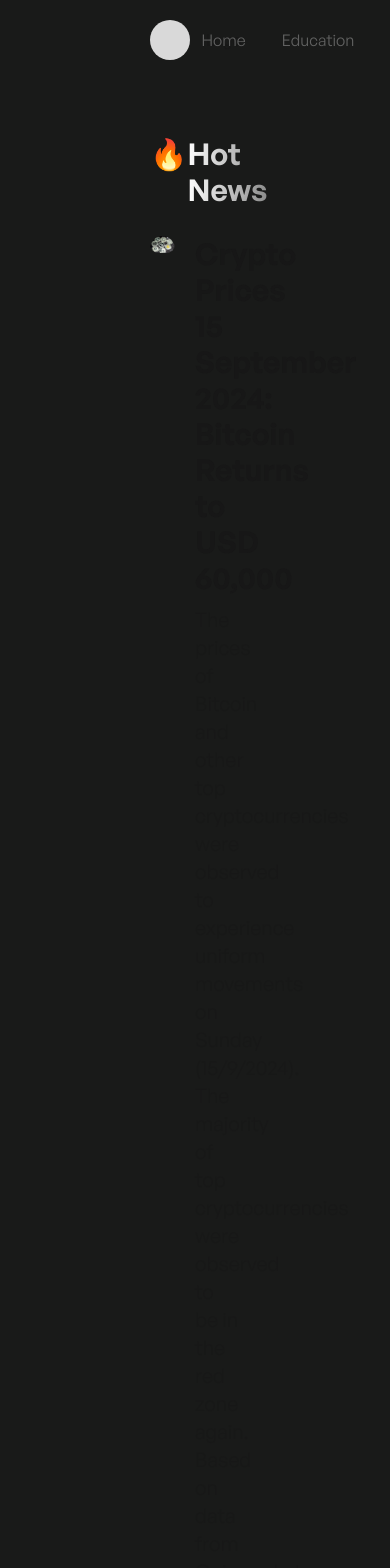
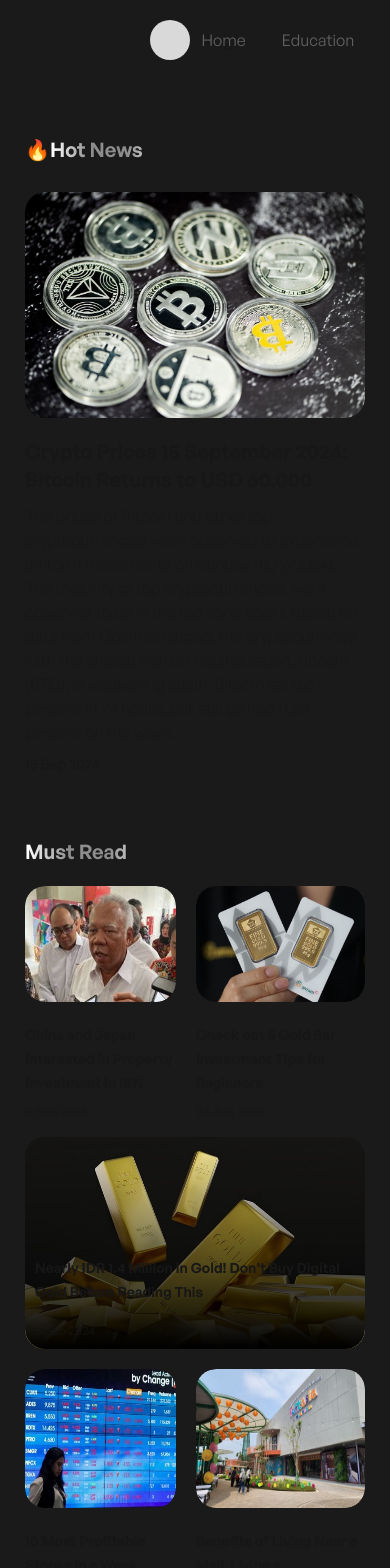
Before and after one commit to MicRoCats7/insight-vest, a Next.js app: page /news in a window 390 px wide. Shown: the top 1568 px of the page. Built offline with nearby package versions, Linux system fonts and the light colour scheme.

Commit message:
add responsive

```diff
--- a/app/(root)/news/page.jsx
+++ b/app/(root)/news/page.jsx
@@ -4,13 +4,13 @@ import Image from "next/image";
 import { useEffect } from "react";
 import { getHotNews, getMustReadNews, getLatestNews } from "@/constants/news";
 import Link from "next/link";
+import { motion } from "framer-motion"
 
 export default function News() {
     let newsMustRead = getMustReadNews;
 
     useEffect(() => {
         document.body.style.backgroundColor = "#191A19"
-
         return () => {
             document.body.style.backgroundColor = '';
             document.body.style.color = '';
@@ -18,49 +18,86 @@ export default function News() {
     }, [])
 
     return (
-        <section className="wrapper mt-14">
-            <div className="flex">
-                <span className="text-3xl">&#128293;</span>
-                <h1 className="special-text font-general-sans-semibold text-3xl mb-7">Hot News</h1>
-            </div>
+        <section className="px-[25px] md:px-[75px] lg:px-[150px] mt-14">
+            <motion.div
+                className="flex"
+            >
+                <motion.span
+                    className="text-xl md:text-2xl lg:text-3xl"
+                    initial={{
+                        x: -100,
+                        opacity: 0
+                    }}
+                    animate={{
+                        x: 0,
+                        opacity: 100
+                    }}
+                >
+                    &#128293;
+                </motion.span>
+                <motion.h1
+                    className="special-text font-general-sans-semibold text-xl md:text-2xl lg:text-3xl mb-7"
+                    initial={{
+                        x: -100,
+                        opacity: 0
+                    }}
+                    animate={{
+                        x: 0,
+                        opacity: 100
+                    }}
+                    transition={{
+                        delay: 0.3
+                    }}
+                >
+                    Hot News
+                </motion.h1>
+            </motion.div>
 
-            <div className="flex justify-between gap-5">
-                <div className="w-1/2 overflow-hidden relative rounded-[20px]">
+            <div className="flex justify-between gap-5 flex-col lg:flex-row">
+                <div className="w-full lg:w-1/2 overflow-hidden relative rounded-[20px]">
                     <Link href={`news/${getHotNews.id}`}>
                         <Image
-                            className="cool-hover-img object-contain rounded-[20px]"
+                            className="cool-hover-img object-contain rounded-[20px] w-full h-auto"
+                            sizes="100vw"
                             src={getHotNews.thumbnail}
                             alt={getHotNews.title}
                         />
                     </Link>
                 </div>
-                <div className="w-1/2 h-full flex flex-col">
+                <div className="w-full lg:w-1/2 h-full flex flex-col">
                     <p className="mb-2.5">
-                        <Link className="cool-hover font-general-sans-semibold text-3xl" href={`news/${getHotNews.id}`}>
+                        <Link className="cool-hover font-general-sans-semibold text-xl md:text-2xl lg:text-3xl" href={`news/${getHotNews.id}`}>
                             {getHotNews.title}
                         </Link>
                     </p>
-                    <p className="text-xl mb-2.5 opacity-60">{getHotNews.first_paragraph}</p>
-                    <p className="font-general-sans-medium text-lg text-start">{getHotNews.date}</p>
+                    <p className="text-base md:text-lg lg:text-xl mb-2.5 opacity-60">{getHotNews.first_paragraph}</p>
+                    <p className="font-general-sans-medium text-sm md:text-base lg:text-lg text-start">{getHotNews.date}</p>
                 </div>
             </div>
 
             <div className="mt-16">
-                <h1 className="special-text font-general-sans-semibold text-3xl mb-5">Must Read</h1>
-                <div className="grid grid-cols-4 grid-rows-2 gap-2.5">
+                <h1 className="text-xl md:text-2xl lg:text-3xl special-text font-general-sans-semibold mb-5">Must Read</h1>
+                <div className="grid lg:grid-cols-2 xl:grid-cols-4 xl:grid-rows-2 gap-5">
                     {newsMustRead.map((news, index) => {
                         if (index != 2) {
                             return (
-                                <div key={news.id} className={`relative col-span-1`}>
+                                <div key={news.id} className={`col-span-1`}>
                                     <Link href={`news/${news.id}`}>
+                                        <div className="w-full h-1/2 md:h-2/3 xl:w-full xl:h-[180px] mb-5 rounded-[20px] relative overflow-hidden">
                                             <Image
-                                            className={`mb-5 w-[270px] h-[180px] rounded-[20px]`}
+                                                className={`cool-hover-img w-full h-full xl:h-[180px] rounded-[20px]`}
+                                                sizes="100vw"
                                                 src={news.thumbnail}
                                                 alt={news.title}
                                             />
-                                        <p className="mb-5 text-[22px] leading-6 font-general-sans-semibold">{news.title}</p>
+                                        </div>
+                                        <p className="mb-2.5 lg:mb-5">
+                                            <span className="cool-hover text-sm md:text-base lg:text-[22px] leading-3 lg:leading-6 font-general-sans-semibold">
+                                                {news.title}
+                                            </span>
+                                        </p>
                                     </Link>
-                                    <p className="font-general-sans-medium text-base opacity-60">{news.date}</p>
+                                    <p className="font-general-sans-medium text-xs md:text-sm lg:text-base opacity-60">{news.date}</p>
                                 </div>
                             )
                         } else {
@@ -73,9 +110,13 @@ export default function News() {
                                             src={news.thumbnail}
                                             alt={news.title}
                                         />
-                                        <div className="absolute bottom-0 p-5">
-                                            <p className="mb-5 text-[22px] font-general-sans-semibold">{news.title}</p>
-                                            <p className="font-general-sans-medium text-base opacity-60">{news.date}</p>
+                                        <div className="absolute bottom-0 p-2.5 md:p-5">
+                                            <p className="mb-5">
+                                                <span className="cool-hover text-sm md:text-base lg:text-[22px] font-general-sans-semibold">
+                                                    {news.title}
+                                                </span>
+                                            </p>
+                                            <p className="font-general-sans-medium text-xs md:text-sm lg:text-base opacity-60">{news.date}</p>
                                         </div>
                                     </Link>
                                 </div>
@@ -86,21 +127,31 @@ export default function News() {
             </div>
 
             <div className="mt-16 mb-52">
-                <h1 className="special-text font-general-sans-semibold text-3xl mb-5">Latest News</h1>
+                <h1 className="special-text-xs font-general-sans-semibold text-xl md:text-2xl lg:text-3xl mb-5">Latest News</h1>
                 <div className="flex flex-col gap-5">
-                    {getLatestNews.map((item) => (
-                        <div className="flex border-b-[1px] border-slate-600 pb-5">
-                            <div className="w-1/3">
+                    {getLatestNews.map((item, index) => (
+                        <div key={index} className="flex flex-col lg:flex-row gap-5 border-b-[1px] border-slate-600 pb-5">
+                            <div className="w-full lg:w-1/3">
+                                <div className="overflow-hidden rounded-[20px] relative w-full h-auto">
+                                    <Link href={`news/${item.id}`}>
                                         <Image
-                                    className="w-[367px] h-[240px] rounded-[20px]"
+                                            className="cool-hover-img w-full h-auto rounded-[20px]"
                                             src={item.thumbnail}
                                             alt={item.title}
                                         />
+                                    </Link>
                                 </div>
-                            <div className="w-2/3">
-                                <h1 className="mb-5 text-[22px] leading-6 font-general-sans-semibold">{item.title}</h1>
-                                <p className="leading-5 text-lg mb-2.5 opacity-60">{item.first_paragraph}</p>
-                                <p className="font-general-sans-medium text-lg">{item.date}</p>
+                            </div>
+                            <div className="w-full lg:w-2/3">
+                                <Link href={`news/${item.id}`}>
+                                    <p className="mb-2.5 lg:mb-5 mt-2.5 lg:mt-0">
+                                        <span className="cool-hover text-sm md:text-base lg:text-[22px] leading-6 font-general-sans-semibold">
+                                            {item.title}
+                                        </span>
+                                    </p>
+                                </Link>
+                                <p className="leading-5 text-sm md:text-base lg:text-lg mb-2.5 opacity-60">{item.first_paragraph}</p>
+                                <p className="font-general-sans-medium text-sm md:text-base lg:text-lg">{item.date}</p>
                             </div>
                         </div>
                     ))}
--- a/app/globals.css
+++ b/app/globals.css
@@ -31,12 +31,23 @@
 }
 
 .special-text{
-  background: #FFFFFF;
-  background: linear-gradient(to right, #FFFFFF 0%, rgba(255, 255, 255, 0.5) 100%);
-  -webkit-background-clip: text;
-  -webkit-text-fill-color: transparent;
-  display: inline-block;
-}
+    background: linear-gradient(to right, #FFF 20%, rgba(255, 255, 255, 0.5) 40%, rgba(255, 255, 255, 0.5) 60%, #FFF 80%);
+    background-size: 200% auto;
+    display: inline-block;
+    color: #000;
+    background-clip: text;
+    text-fill-color: transparent;
+    -webkit-background-clip: text;
+    -webkit-text-fill-color: transparent;
+
+    animation: shine 3s linear infinite;
+  }
+
+  @keyframes shine {
+    to {
+      background-position: 200% center;
+    }
+  }
 
 .cool-hover{
   background: linear-gradient(0deg, #7A1CAC, #7A1CAC) no-repeat right bottom / 0 var(--bg-h);
@@ -74,6 +85,7 @@ body {
   font-family: Arial, Helvetica, sans-serif;
   max-width: 1440px;
   margin: 0 auto;
+  transition: background ease-in-out 300ms;
 }
 
 @layer utilities {
--- a/constants/news.js
+++ b/constants/news.js
@@ -16,7 +16,6 @@ function guidGenerator() {
     };
     return (S4() + S4() + "-" + S4() + "-" + S4() + "-" + S4() + "-" + S4() + S4() + S4());
 }
-console.log(guidGenerator());
 
 export const getHotNews = {
     id: "2d528b7b-57e1-c431-ccc6-000ae0969f82",
```
Also changed, not shown: app/(root)/news/[id]/page.jsx (+19 -15 lines). Lines whose indentation alone changed are shown as unchanged.
